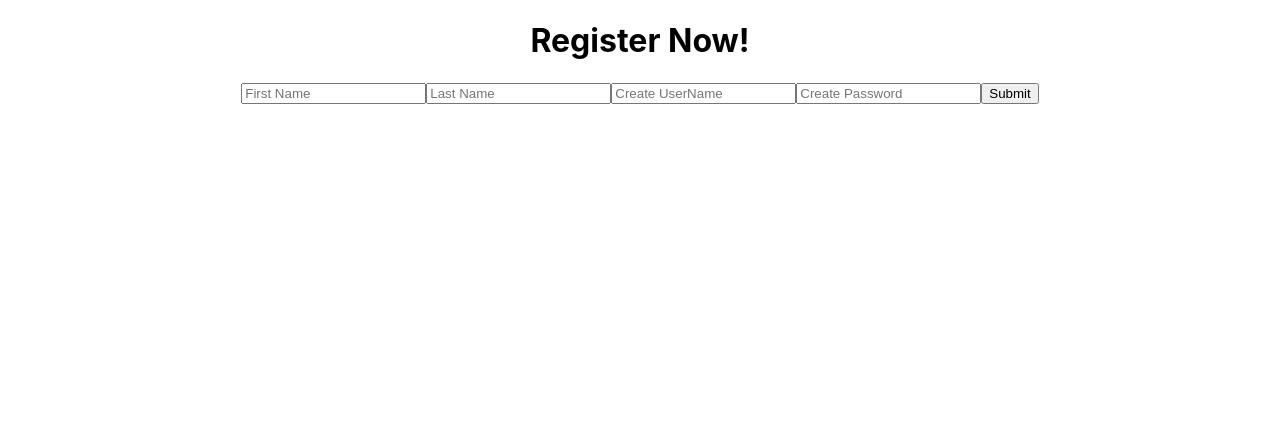
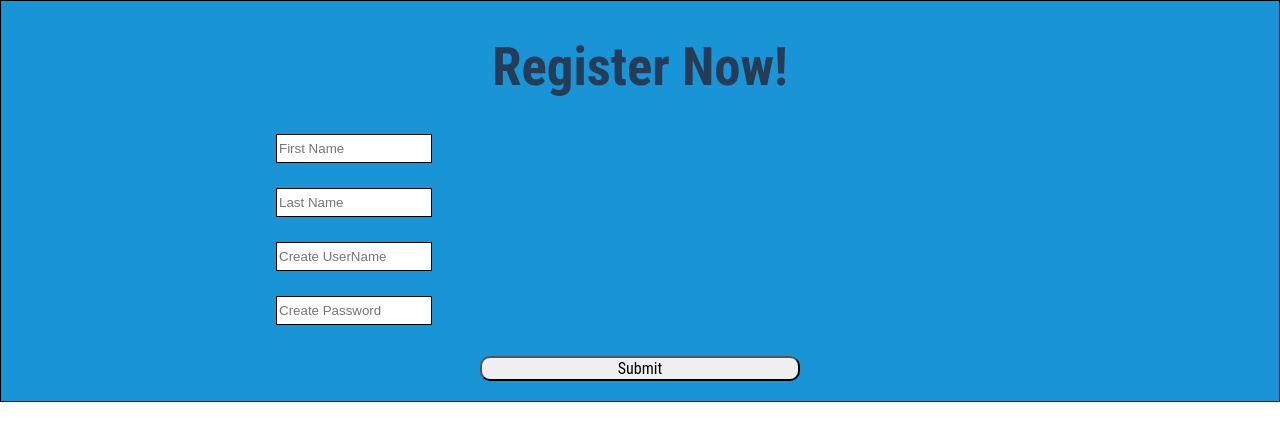
Before and after one commit to BW-Disney-Parent/front-end, a React (Create React App) app in the folder dp-front-end/: page /register-form in a window 1280 px wide. Shown: the top 440 px of the page. Built offline with nearby package versions, Linux system fonts and the light colour scheme.

Commit message:
added styled components dependency, added basic styles per UI guidelines

```diff
--- a/dp-front-end/package.json
+++ b/dp-front-end/package.json
@@ -12,6 +12,7 @@
     "react-scripts": "3.2.0",
     "redux": "^4.0.4",
     "redux-thunk": "^2.3.0",
+    "styled-components": "^4.4.0",
     "yup": "^0.27.0"
   },
   "scripts": {
--- a/dp-front-end/src/components/ParentForm.js
+++ b/dp-front-end/src/components/ParentForm.js
@@ -2,8 +2,33 @@
 import React, { useState, useEffect } from 'react';
 import { connect } from 'react-redux';
 import { addParent, getParent } from './store/actions/index.js';
-import axiosWithAuth from './store/utils/axiosWithAuth.js';
+import styled from 'styled-components';
 
+const Wrapper=styled.div`
+    border:1px solid black;
+    font-family:'Roboto Condensed';
+    font-size:1.25rem;
+    color:#253b56;
+    background-color:#1994d7;
+    height:300px;
+`
+
+const Input=styled.input`
+    border:1px solid black;
+    display:flex;
+    display:block;
+    margin-left:275px;
+    margin-bottom:25px;
+    width:150px;
+`
+
+const Button=styled.button`
+    width:25%;
+    height:25px;
+    border-radius:10px;
+    font-family:'Roboto Condensed';
+    font-size:1rem;
+`
 
 const ParentForm = props => {
     const [parent, setParent] = useState({ meetingPlace: '', dateTime: '', kids: '', description: '' });
@@ -36,9 +61,10 @@ const ParentForm = props => {
 
 
     return (
+        <Wrapper>
         <form onSubmit={submitForm} className='parentForm'>
             <label htmlFor='meeting place'>Meeting Place: </label>
-            <input
+            <Input
 
                 type='text'
                 name='meetingPlace'
@@ -47,7 +73,7 @@ const ParentForm = props => {
                 onChange={changeHandler} />
 
             <label htmlFor='date time'>Date and Time: </label>
-            <input
+            <Input
                 type='text'
                 name='dateTime'
                 placeholder='YYYY-MM-DD HH:MM'
@@ -55,7 +81,7 @@ const ParentForm = props => {
                 onChange={changeHandler} />
 
             <label htmlFor='kids'>Number of Kids:</label>
-            <input
+            <Input
                 type='text'
                 name='kids'
                 placeholder='Number of Kids you Have'
@@ -64,7 +90,7 @@ const ParentForm = props => {
             />
 
             <label htmlFor='description'>Post Your Request: </label>
-            <input
+            <Input
                 type='field'
                 name='description'
                 placeholder='Write What You Are Requesting Help For'
@@ -74,10 +100,11 @@ const ParentForm = props => {
 
 
 
-            <button type='submit'>Post Request</button>
+            <Button type='submit'>Post Request</Button>
 
 
         </form>
+        </Wrapper>
     );
 };
 
--- a/dp-front-end/src/components/Register.js
+++ b/dp-front-end/src/components/Register.js
@@ -1,6 +1,34 @@
 import React from 'react';
 import axiosWithAuth from '../components/store/utils/axiosWithAuth';
+import styled from 'styled-components';
 
+
+const Wrapper=styled.div`
+    border:1px solid black;
+    font-family:'Roboto Condensed';
+    font-size:1.65rem;
+    color:#253b56;
+    background-color:#1994d7;
+    height:400px;
+`
+
+const Input=styled.input`
+    border:1px solid black;
+    display:flex;
+    display:block;
+    margin-left:275px;
+    margin-bottom:25px;
+    width:150px;
+    height:25px;
+`
+
+const Button=styled.button`
+    width:25%;
+    height:25px;
+    border-radius:10px;
+    font-family:'Roboto Condensed';
+    font-size:1rem;
+`
 
 const Register = props => {
     const [form, setForm] = React.useState({ firstName:"", lastName:"", username:"", password:"" });
@@ -25,10 +53,10 @@ const Register = props => {
     };
 
     return (
-        <>
+        <Wrapper>
             <h1>Register Now!</h1>
             <form onSubmit={register}>
-                <input
+                <Input
                     type="text"
                     name="firstName"
                     placeholder="First Name"
@@ -36,7 +64,7 @@ const Register = props => {
                     value={form.firstname}
                     required
                 />
-                <input
+                <Input
                     type="text"
                     name="lastName"
                     placeholder="Last Name"
@@ -44,7 +72,7 @@ const Register = props => {
                     value={form.lastname}
                     required
                 />
-                <input
+                <Input
                     type="text"
                     name="username"
                     placeholder="Create UserName"
@@ -52,7 +80,7 @@ const Register = props => {
                     value={form.username}
                     required
                 />
-                <input
+                <Input
                     type="password"
                     name="password"
                     placeholder="Create Password"
@@ -62,9 +90,9 @@ const Register = props => {
                     title="Password must be at least 6 non-space characters"
                     required
                 />
-                <button type="submit">Submit</button>
+                <Button type="submit">Submit</Button>
             </form>
-        </>
+        </Wrapper>
     );
 };
 
--- a/dp-front-end/src/components/Request.js
+++ b/dp-front-end/src/components/Request.js
@@ -1,4 +1,7 @@
 import React from 'react';
+// import styled from 'styled-components';
+
+
 
 const Request = props => {
     console.log(props);
--- a/dp-front-end/src/components/login.js
+++ b/dp-front-end/src/components/login.js
@@ -2,6 +2,31 @@ import React from 'react';
 import { connect } from 'react-redux';
 import { loginUser } from './store/actions/index.js';
 import { Link } from 'react-router-dom';
+import styled from 'styled-components'
+
+
+const Wrapper=styled.div`
+    border:1px solid black;
+    font-family:'Roboto Condensed';
+    font-size:1.65rem;
+    color:#253b56;
+    background-color:#1994d7;
+    height: 350px;
+`
+const Inputs=styled.input`
+    display:flex;
+    display:block;
+    margin-left:295px;
+    margin-bottom:25px;
+`
+const Button=styled.button`
+    width:25%;
+    height:25px;
+    border-radius:10px;
+    font-family:'Roboto Condensed';
+    font-size:1rem;
+`
+
 
 
 const Login = props => {
@@ -19,29 +44,29 @@ const Login = props => {
     };
 
     return (
-        <>
+        <Wrapper>
             <h1>Disney Parent</h1>
             <form onSubmit={login}>
-                <input
+                <Inputs
                     type="text"
                     name="username"
                     placeholder="UserName"
                     onChange={handleChanges}
                     value={form.username}
                 />
-                <input
+                <Inputs
                     type="password"
                     name="password"
                     placeholder="Password"
                     onChange={handleChanges}
                     value={form.password}
                 />
-                <button type="submit">Log In</button>
+                <Button type="submit">Log In</Button>
             </form>
             <div>
                 <p>Don't have an account? <Link to='/register-form'>Sign Up!</Link></p>
             </div>
-        </>
+        </Wrapper>
     );
 };
 
--- a/dp-front-end/src/components/store/actions/index.js
+++ b/dp-front-end/src/components/store/actions/index.js
@@ -32,7 +32,7 @@ export const getParent = () => dispatch => {
         .get('https://disney-parent-lambda.herokuapp.com/api/requests/all')
         .then(res => {
             console.log(res);
-            dispatch({ type: FETCHING_MESSAGE_SUCCESS, payload: res.data })
+            dispatch({ type: FETCHING_MESSAGE_SUCCESS, payload: res.data.meetingPlace })
         })
         .catch(err => {
             console.log(err.toString())
```
Also changed, not shown: 2 other files (tests, documents, lock files or other folders).
